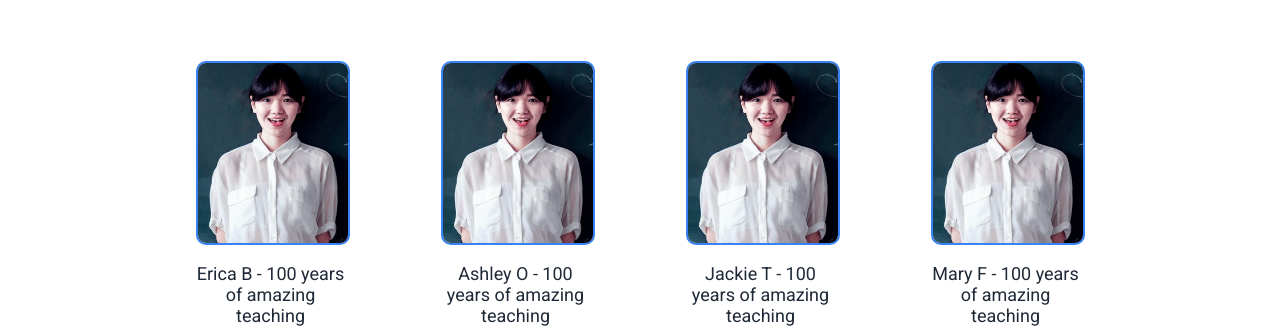
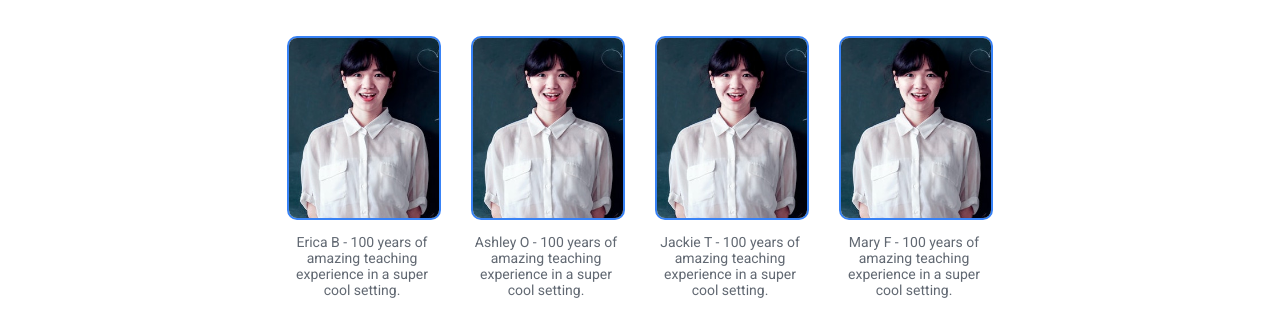
Before and after one commit to williamb2021/landing-page, a plain HTML site: page index.html in a window 1280 px wide. Shown: the part 607-935 px from the top of the page. Drawn offline with Linux system fonts and the light colour scheme.

Commit message:
better card spacing on teachers

```diff
--- a/styles.css
+++ b/styles.css
@@ -106,7 +106,7 @@ button{
 .teachers{
     display: flex;
     flex-wrap: wrap;
-    justify-content: space-around;
+    justify-content: center;
     padding: 25px 150px;
 }
 
@@ -116,13 +116,12 @@ button{
     font-weight: 600;
     color: #1f2937;
     text-align: center;
-    padding-bottom: 40px;
 }
 
 .card{
     display:flex;
     flex-direction: column;
-
+    padding: 15px;
 }
 
 .card img{
@@ -134,9 +133,9 @@ button{
 .card p {
     text-align: center;
     width: 150px;
-    font-size: 18px;
-
-    color: #1f2937
+    font-size: 14px;
+    color: #1f2937;
+    opacity: 0.7;
 }
 
 
```
